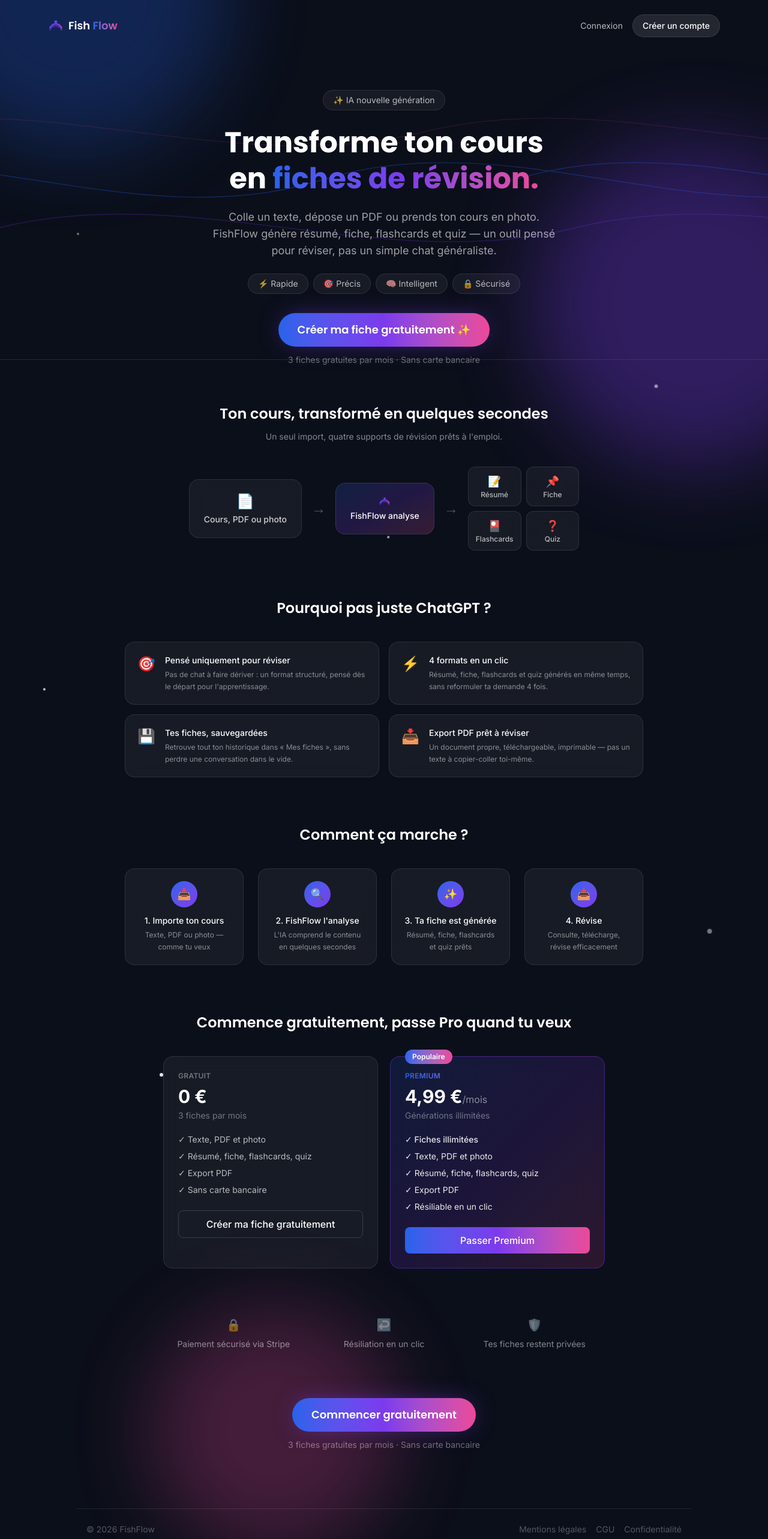
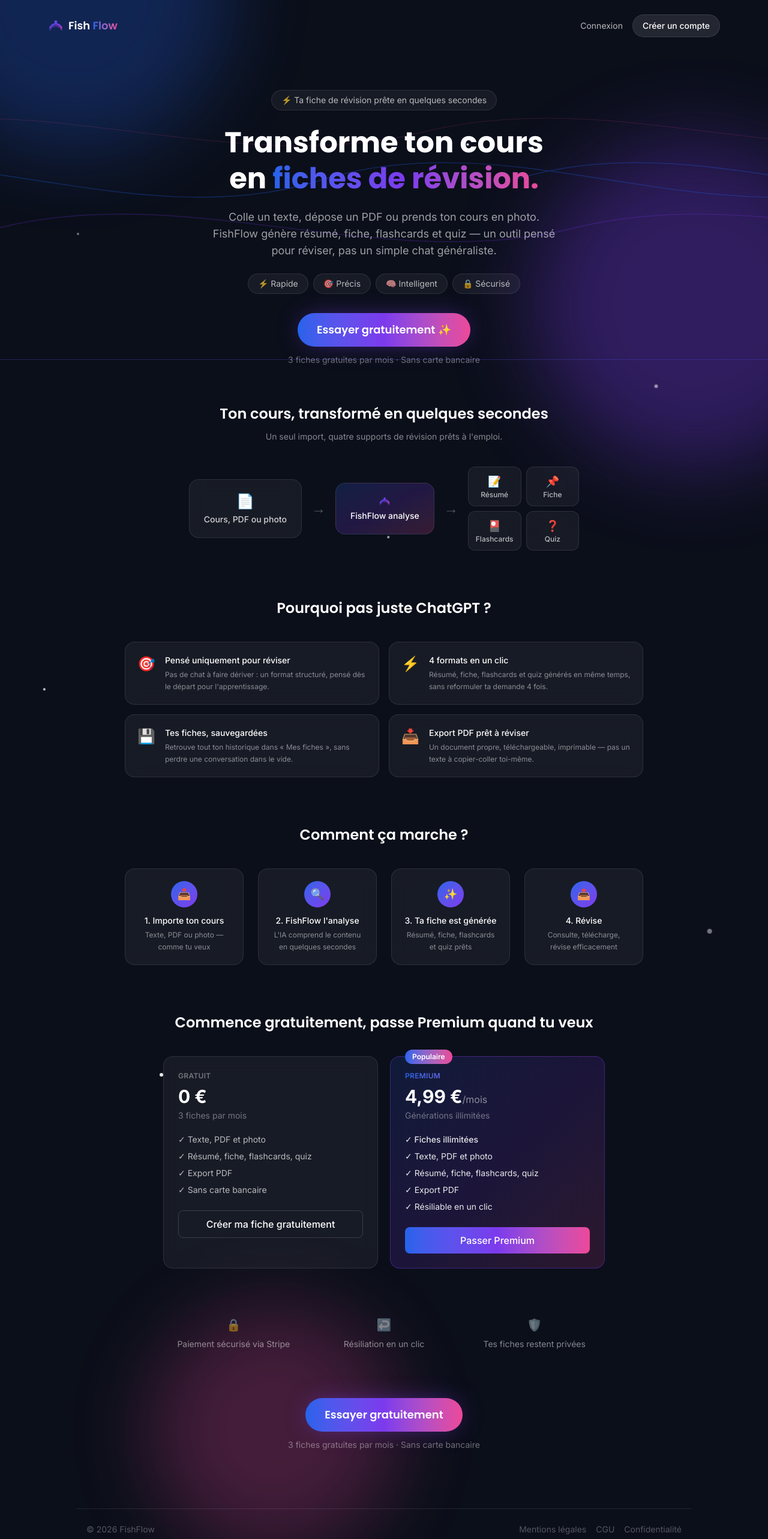
Before and after one commit to Anouar-cherrak/fishflow, a Next.js app: page / in a window 1280 px wide. Shown: the top 2566 px of the page at 60% size. Built offline with nearby package versions, Linux system fonts and the light colour scheme.

Commit message:
Ajout gestion abonnement Stripe

```diff
--- a/app/page.tsx
+++ b/app/page.tsx
@@ -117,7 +117,7 @@
       {/* Hero */}
       <section className="relative w-full max-w-3xl mx-auto text-center px-4 pt-16 pb-16">
         <div className="inline-flex items-center gap-2 px-4 py-1.5 rounded-full bg-white/5 border border-white/10 backdrop-blur-md text-sm text-white/70 mb-6">
-          ✨ IA nouvelle génération
+          ⚡ Ta fiche de révision prête en quelques secondes
         </div>
 
         <h1 className="font-display text-4xl sm:text-5xl font-bold mb-5 leading-tight">
@@ -146,7 +146,7 @@
           event="cta_click_hero"
           className="inline-block px-8 py-3.5 rounded-full font-display font-semibold text-lg bg-gradient-to-r from-[#2563EB] via-[#7C3AED] to-[#EC4899] hover:opacity-90 transition shadow-[0_0_40px_-10px_rgba(124,58,237,0.6)]"
         >
-          Créer ma fiche gratuitement ✨
+          Essayer gratuitement ✨
         </TrackedLink>
         <p className="text-white/40 text-sm mt-3">3 fiches gratuites par mois · Sans carte bancaire</p>
       </section>
@@ -267,7 +267,7 @@
       {/* Offres */}
       <section className="relative w-full max-w-3xl mx-auto px-4 pb-20">
         <h2 className="font-display text-2xl font-semibold text-center mb-10">
-          Commence gratuitement, passe Pro quand tu veux
+          Commence gratuitement, passe Premium quand tu veux
         </h2>
         <div className="grid sm:grid-cols-2 gap-5">
           <div className="bg-white/5 border border-white/10 backdrop-blur-md rounded-2xl p-6">
@@ -339,7 +339,7 @@
           event="cta_click_final"
           className="inline-block px-8 py-3.5 rounded-full font-display font-semibold text-lg bg-gradient-to-r from-[#2563EB] via-[#7C3AED] to-[#EC4899] hover:opacity-90 transition shadow-[0_0_40px_-10px_rgba(124,58,237,0.6)]"
         >
-          Commencer gratuitement
+          Essayer gratuitement
         </TrackedLink>
         <p className="text-white/40 text-sm mt-3">3 fiches gratuites par mois · Sans carte bancaire</p>
       </section>
```
